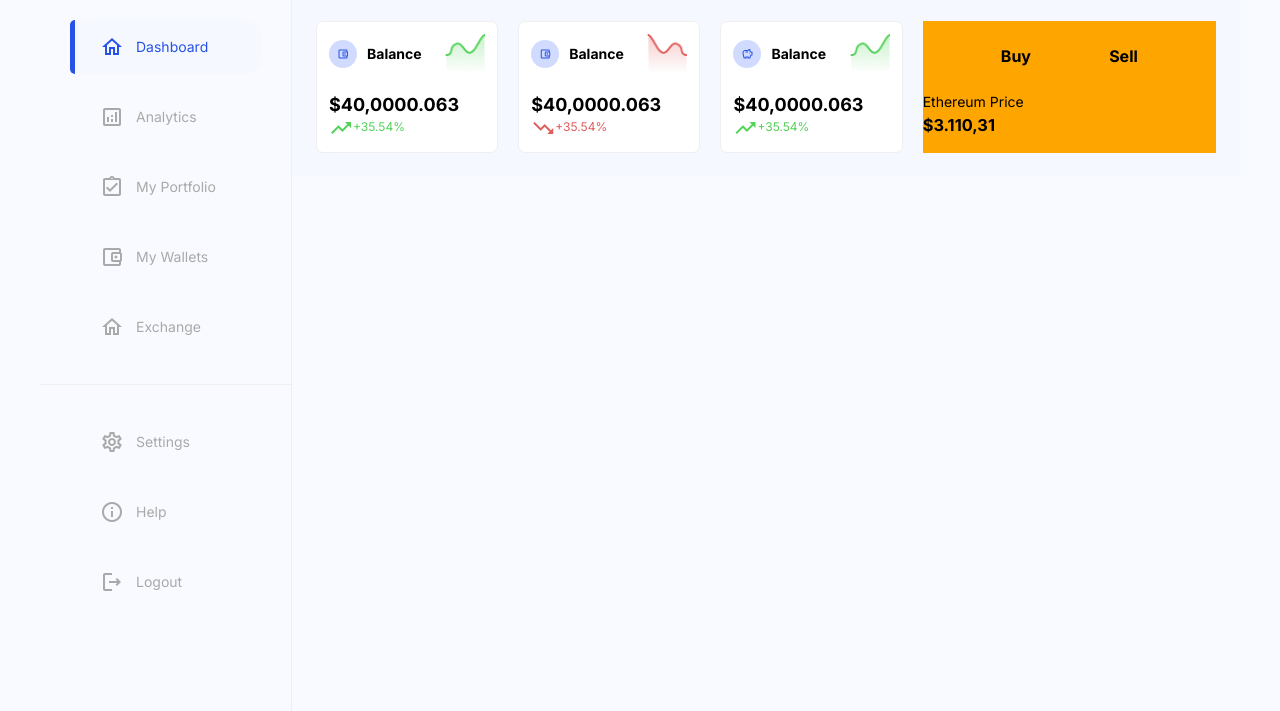
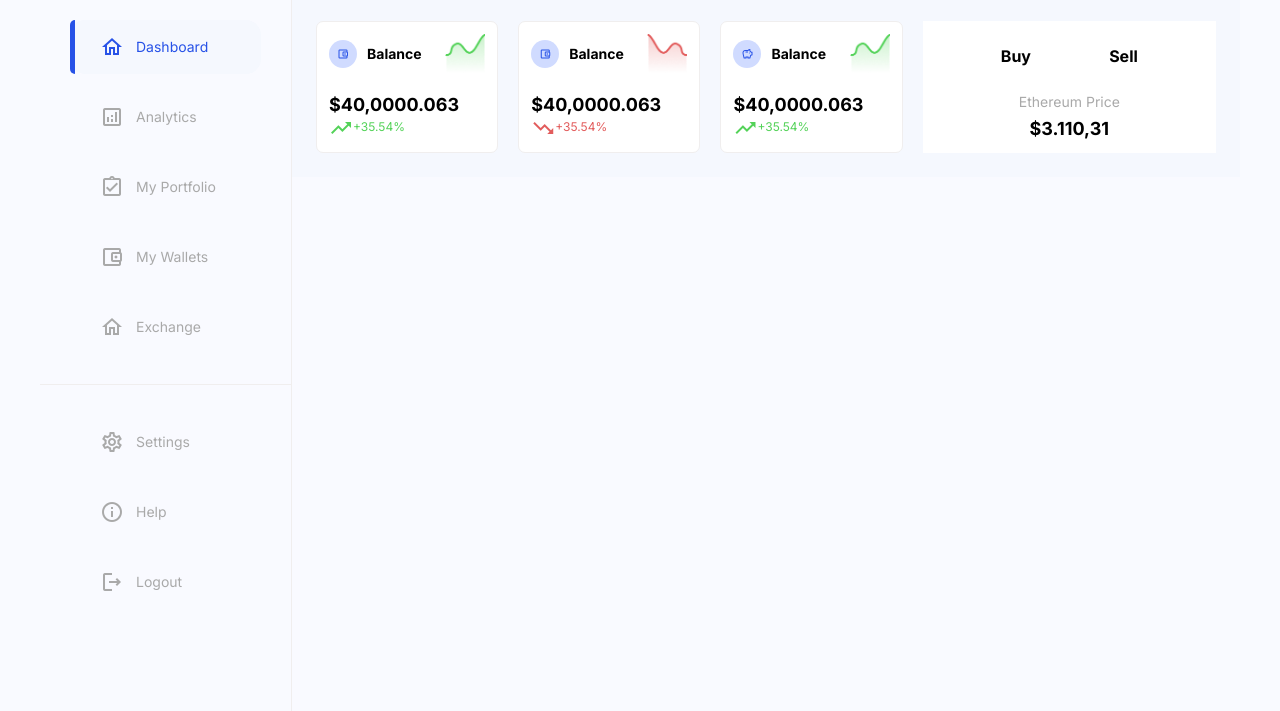
Before and after one commit to monirul-fahad/dashboard-html, a website: page index.html in a window 1280 px wide. Shown: the part 89-800 px from the top of the page. Drawn offline with Linux system fonts and the light colour scheme.

Commit message:
dashboard aside

```diff
--- a/index.html
+++ b/index.html
@@ -157,7 +157,7 @@
               <h3>Buy</h3>
               <h3>Sell</h3>
             </div>
-            <div>
+            <div class="trade__price">
               <p>Ethereum Price</p>
               <h3>$3.110,31</h3>
             </div>
--- a/sass/_components.scss
+++ b/sass/_components.scss
@@ -221,7 +221,6 @@
     flex-grow: 1;
     flex-shrink: 1;
     flex-basis: 0;
-    background-color: orange;
   }
 
 //   COUNTER /////////
@@ -356,4 +355,17 @@
             font-size: 16px;
         }
     }
+
+    &__price{
+        text-align: center;
+
+        p{
+            color: var(--color-secondary)
+        }
+        h3{
+            font-size: 1.8rem;
+            margin-top: .4rem;
+            font-weight: 700;
+        }
+    }
 }
--- a/sass/_layout.scss
+++ b/sass/_layout.scss
@@ -22,5 +22,9 @@
 
 .dashboard{
     padding: 2.4rem;
-    background-color: var(--color-tertiary)
+    background-color: var(--color-tertiary);
+
+    &__aside{
+     background-color: #fff
+    }
 }
```
Also changed, not shown: css/style.css.
